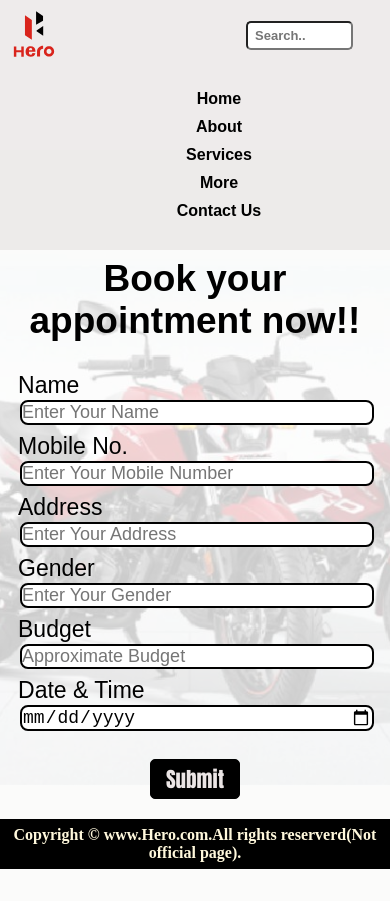
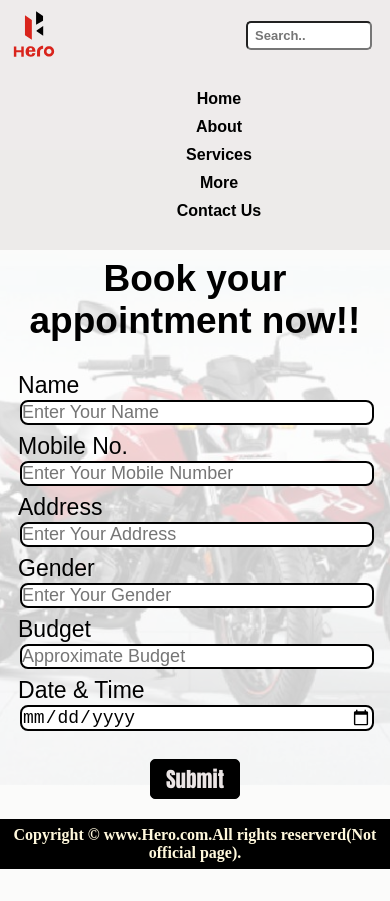
Before and after one commit to Nandan88/showroom, a plain HTML site: page index.html in a window 390 px wide. Drawn offline with Linux system fonts and the light colour scheme.

Commit message:
Update index.html

```diff
--- a/index.html
+++ b/index.html
@@ -271,7 +271,7 @@
                 margin: 0px -59px 0px 0px;
                 border-radius: 5px;
                 padding: 5px 7px;
-                width: 80%;
+                width: 94%;
                 font-size: 13px;
                 font-weight: bold;
             }
```
